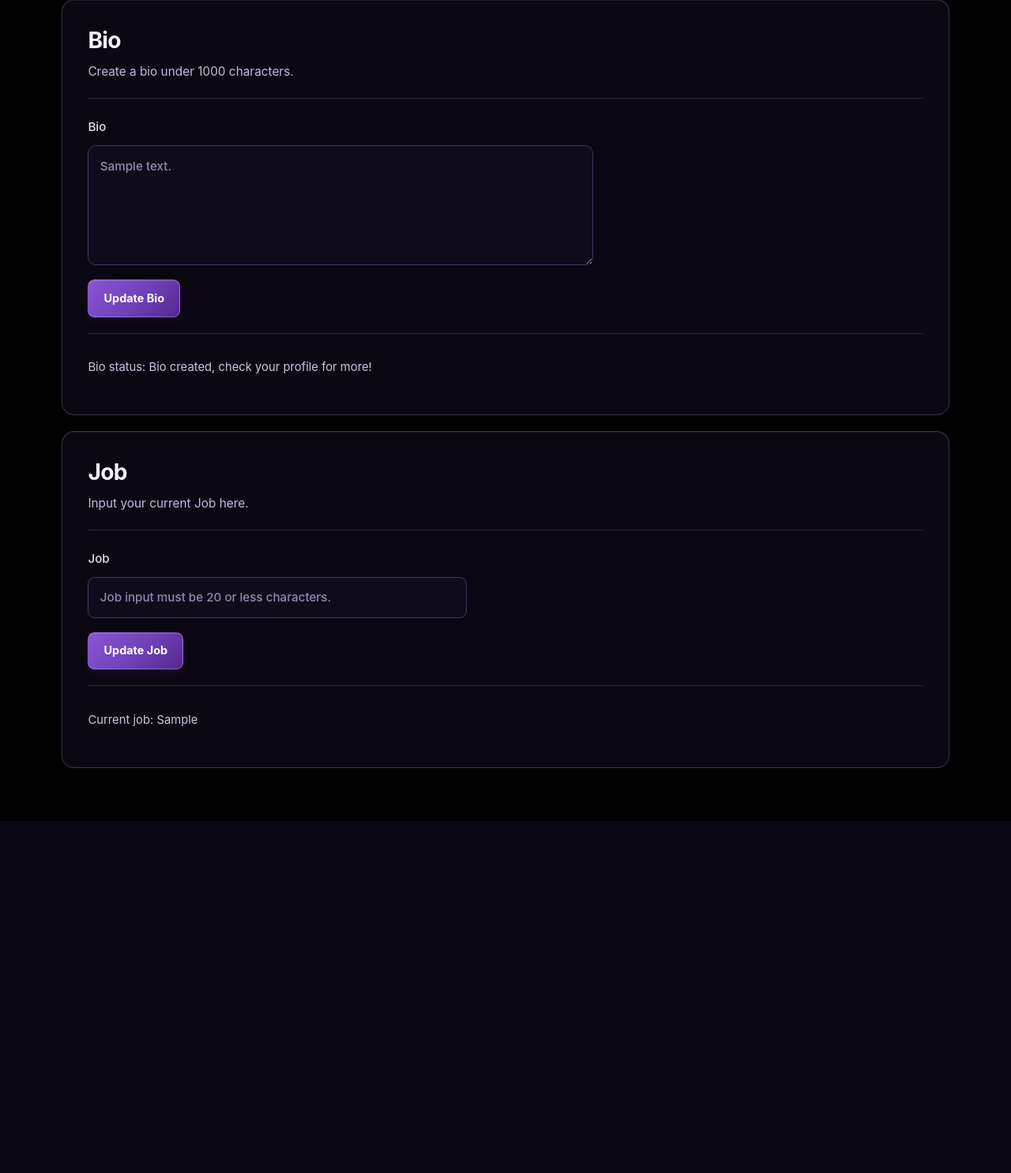
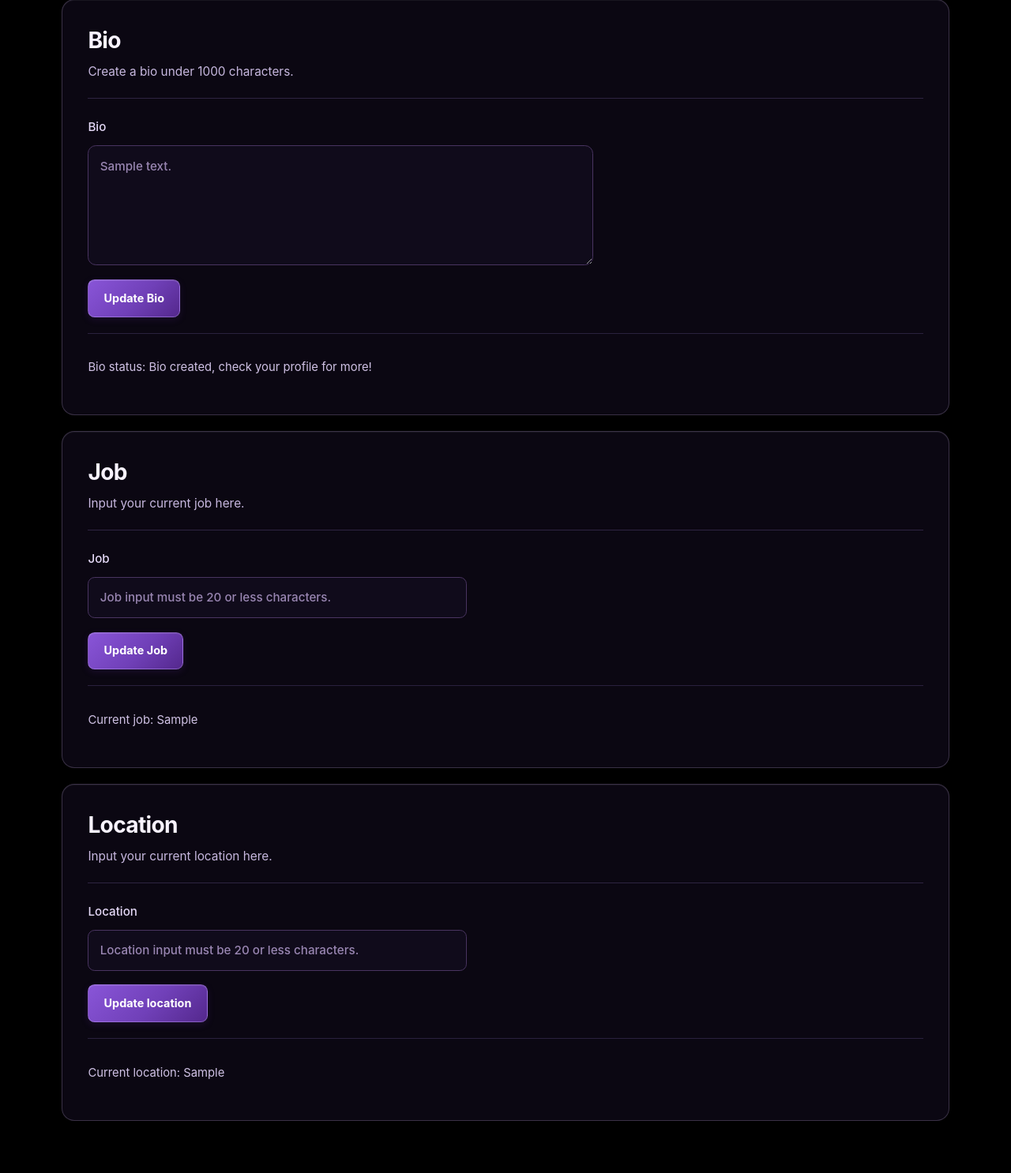
Before and after one commit to Deedacruh/Goal_Mole, a Flask app: template templates/settings.html in a window 1280 px wide. Shown: the part 2177-3663 px from the top of the page at 79% size. Before the commit the page ends 3217 px from the top, so only its background shows below. Run offline with Flask 3, Linux system fonts and the light colour scheme; the template is opened without the code that fills it: most values are stand-ins (such as "Sample title", 1, 10 or a date in 2020).

Commit message:
Added location

```diff
--- a/app.py
+++ b/app.py
@@ -610,13 +610,27 @@ def get_settings():
         current_job_displayed = current_job_displayed[0]
     else:
         current_job_displayed = None
+    with sqlite3.connect(os.path.join(currentdirectory, "user_settings.db")) as connection:
+        current_location_displayed = connection.execute(
+            """
+                SELECT location
+                FROM user_settings
+                WHERE username = ?
+            """,
+            (user["username"],)
+        ).fetchone()
+    if current_location_displayed:
+        current_location_displayed = current_location_displayed[0]
+    else:
+        current_location_displayed = None
     return render_template(
         "settings.html",
         user=user,
         current_email_displayed=current_email_displayed,
         current_pronouns_displayed=current_pronouns_displayed,
         current_bio_displayed=current_bio_displayed,
-        current_job_displayed=current_job_displayed
+        current_job_displayed=current_job_displayed,
+        current_location_displayed=current_location_displayed
     )
 #current_pronouns_displayed=current_pronouns_displayed
 
@@ -849,6 +863,41 @@ def add_job():
         )
     return redirect("/settings")
 
+@app.route("/add_location", methods=["POST"])
+def add_location():
+    user = session.get("user")
+    if not user:
+        return redirect("/")
+    inputted_location = request.form.get("location")
+    if not inputted_location:
+        with sqlite3.connect(os.path.join(currentdirectory, "user_settings.db")) as connection:
+            connection.execute(
+                """
+                    UPDATE user_settings
+                    SET location = ?
+                    WHERE username = ?
+                """,
+                ("", user["username"])
+            )
+        return redirect("/settings")
+    for char in range(len(inputted_location)):
+        if not ((ord(inputted_location[char]) >= ord("a") and ord(inputted_location[char]) <= ord("z"))
+        or
+        (ord(inputted_location[char]) >= ord("A") and ord(inputted_location[char]) <= ord("Z"))
+        or
+        inputted_location[char] == " "):
+            location_error = "Inputted location must contain English characters only"
+            return render_template("settings.html", user=user, location_error=location_error)
+    with sqlite3.connect(os.path.join(currentdirectory, "user_settings.db")) as connection:
+        connection.execute(
+            """
+                UPDATE user_settings
+                SET location = ?
+                WHERE username = ?
+            """,
+            (inputted_location, user["username"])
+        )
+    return redirect("/settings")
 # Keep this at the bottom. This is what starts the server.
 if __name__ == "__main__":
     app.run(debug=True)
--- a/templates/settings.html
+++ b/templates/settings.html
@@ -241,7 +241,7 @@
     <section class="settings-section" id="job-section">
         <div class="section-heading">
             <h2 id="job_section_title">Job</h2>
-            <p>Input your current Job here.</p>
+            <p>Input your current job here.</p>
         </div>
 
         <form action="/add_job" method="POST"
@@ -271,6 +271,59 @@
             {% else %}
                 <p id="current_email_displayed">
                     Current job: {{ current_job_displayed }}
+                </p>
+            {% endif %}
+        </div>
+    </section>
+
+    <!-- LOCATION SECTION -->
+
+    <section class="settings-section" id="location-section">
+        <div class="section-heading">
+            <h2 id="location_section_title">Location</h2>
+            <p>Input your current location here.</p>
+        </div>
+
+        <form action="/add_location" method="POST"
+            class="settings-form">
+
+            <label id="change_location" class="field-label">
+                Location
+                {% if location_error %}
+                    <input
+                        type="text"
+                        name="location"
+                        placeholder="{{  location_error  }}"
+                        maxlength="20"
+                    >
+                {% else %}
+                    <input
+                        type="text"
+                        name="location"
+                        placeholder="Location input must be 20 or less characters."
+                        maxlength="20"
+                    >
+                {% endif %}
+            </label>
+
+            <button type="submit" id="submit_location_changes"
+                class="settings-button">
+                Update location
+            </button>
+        </form>
+
+        <div class="settings-status">
+            {% if current_location_displayed == "" %}
+                <p id="current_email_displayed">
+                    Current location: Anonymous
+                </p>
+            {% elif location_error %}
+                <p id="current_email_displayed">
+                    Current location: Anonymous
+                </p>
+            {% else %}
+                <p id="current_email_displayed">
+                    Current location: {{ current_location_displayed }}
                 </p>
             {% endif %}
         </div>
@@ -1128,6 +1181,29 @@
         border-color: rgba(210, 192, 238, 0.65);
         box-shadow: 0 8px 32px rgba(75, 42, 115, 0.07);
     }
+    /* LOCATION SECTION */
+    #location-section {
+        background: rgba(20, 14, 34, 0.55);
+        -webkit-backdrop-filter: blur(16px);
+        backdrop-filter: blur(16px);
+
+        border: 1px solid rgba(221, 199, 255, 0.22);
+        border-radius: 1rem;
+
+        box-shadow:
+            0 8px 32px rgba(0, 0, 0, 0.16),
+            inset 0 1px rgba(255, 255, 255, 0.06);
+    }
+
+    /* LOCATION SECTION — LIGHT MODE */
+    body.light-mode #location-section {
+        background: rgba(255, 255, 255, 0.55);
+        -webkit-backdrop-filter: blur(16px);
+        backdrop-filter: blur(16px);
+
+        border-color: rgba(210, 192, 238, 0.65);
+        box-shadow: 0 8px 32px rgba(75, 42, 115, 0.07);
+    }
 </style>
 
 {% endblock %}
```
Also changed, not shown: user_settings.db.
